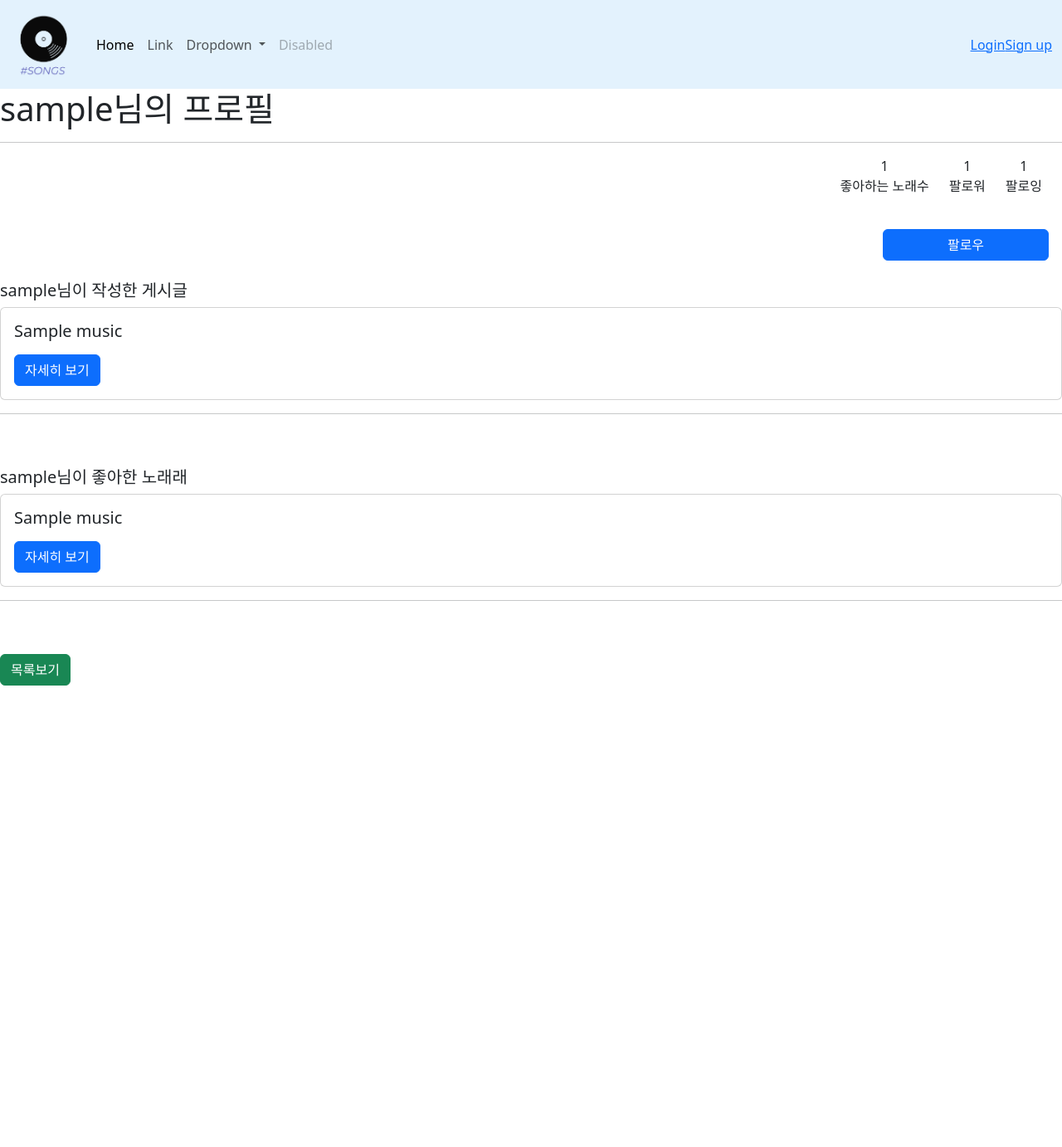
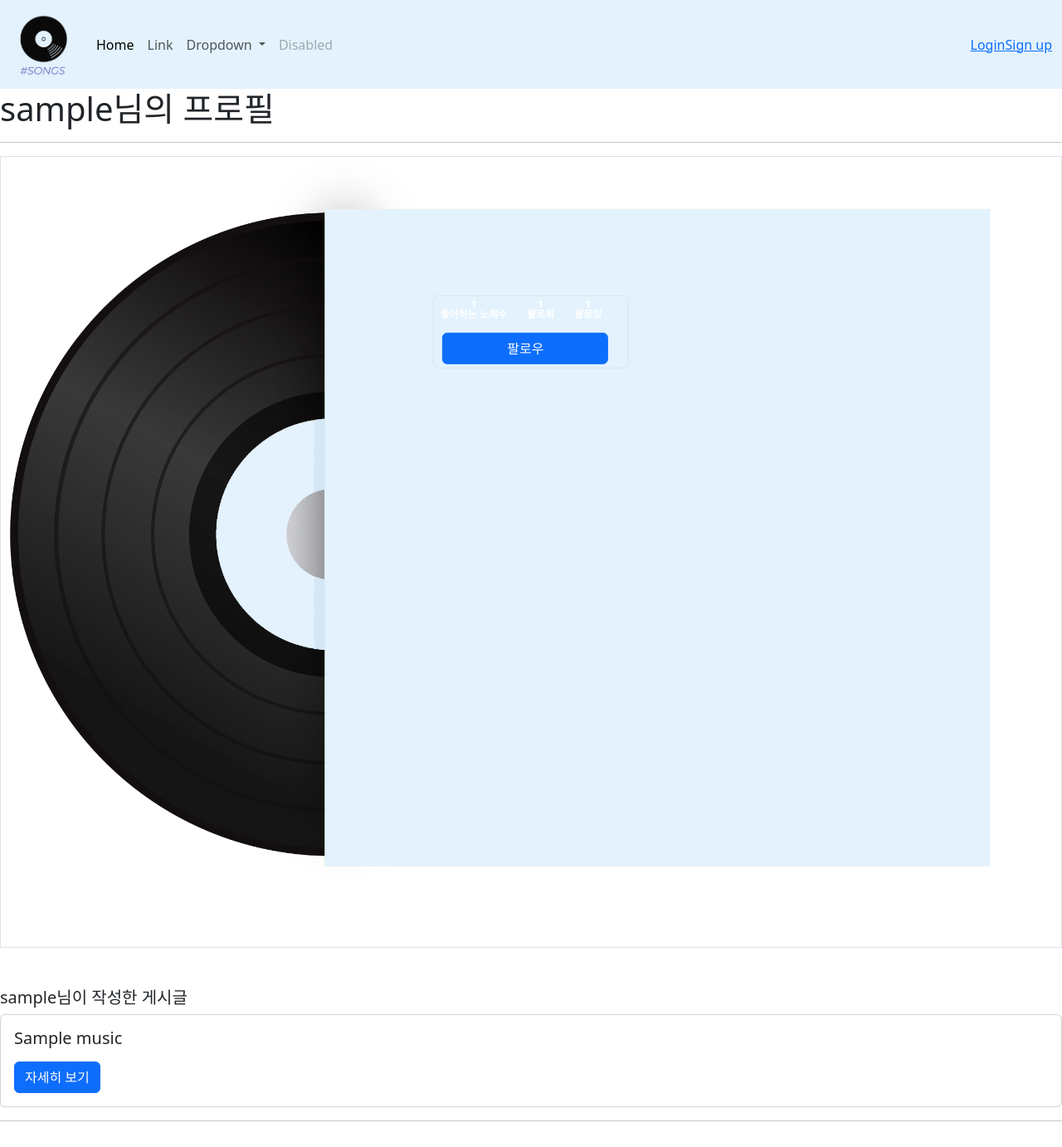
Before and after one commit to SWan9710/-SONGS_PJT, a Django app: the page made by song/accounts/templates/accounts/profile.html in a window 1280 px wide. Shown: the top 1382 px of the page at 83% size. Before the commit the page ends 826 px from the top, so only its background shows below. Run offline with Django 3.2, Linux system fonts and the light colour scheme; tables that the repository leaves empty hold one stand-in row (Sample ...).

Commit message:
accounts/profile

```diff
--- a/song/accounts/templates/accounts/profile.html
+++ b/song/accounts/templates/accounts/profile.html
@@ -1,14 +1,23 @@
 {% extends 'base.html' %}
+
+{% load static %}
 
 {% block content %}
   <h1>{{ person.username }}님의 프로필</h1>
   <hr>
-  {% comment %} 수정사항 {% endcomment %}
+
+  <div class="main_image">
+    <img src="{% static 'musics/lecord.png' %}"alt="base_profile" width="1400" height="1000" class="border position-relative img-fluid">
+
+
+    <div class="main_profile border top-50 start-50 translate-middle badge" style="position: absolute;">
       <div class="d-flex justify-content-end">
+
         <div class="like_music me-4 text-center">
           {{person.like_musics.count}}
           <p>좋아하는 노래수</p>
         </div>
+
         <div class="followers me-4 text-center">
           {{ person.followers.count}}
           <p>팔로워</p>
@@ -18,10 +27,7 @@
           {{ person.followings.count }}
           <p>팔로잉</p>
         </div>
-
       </div>
-
-  <br>
       <form class="d-flex justify-content-end pe-3" action="{% url 'accounts:follow' person.pk %}" method='POST'>
         {% csrf_token %}
         {% if request.user in person.followers.all %}
@@ -30,6 +36,11 @@
           <button type="submit" class="btn btn-primary rounded-2" style="width : 200px;" >팔로우</button>
         {% endif %}
       </form>
+    </div>
+
+  </div>
+  <br>
+
   <br>
   <h5>{{ person.username }}님이 작성한 게시글</h5>
   {% for music in person.music_set.all %}
```
Also changed, not shown: song/musics/views.py (line endings or trailing spaces), song/static/musics/lecord.png (added). Lines whose indentation alone changed are shown as unchanged.
